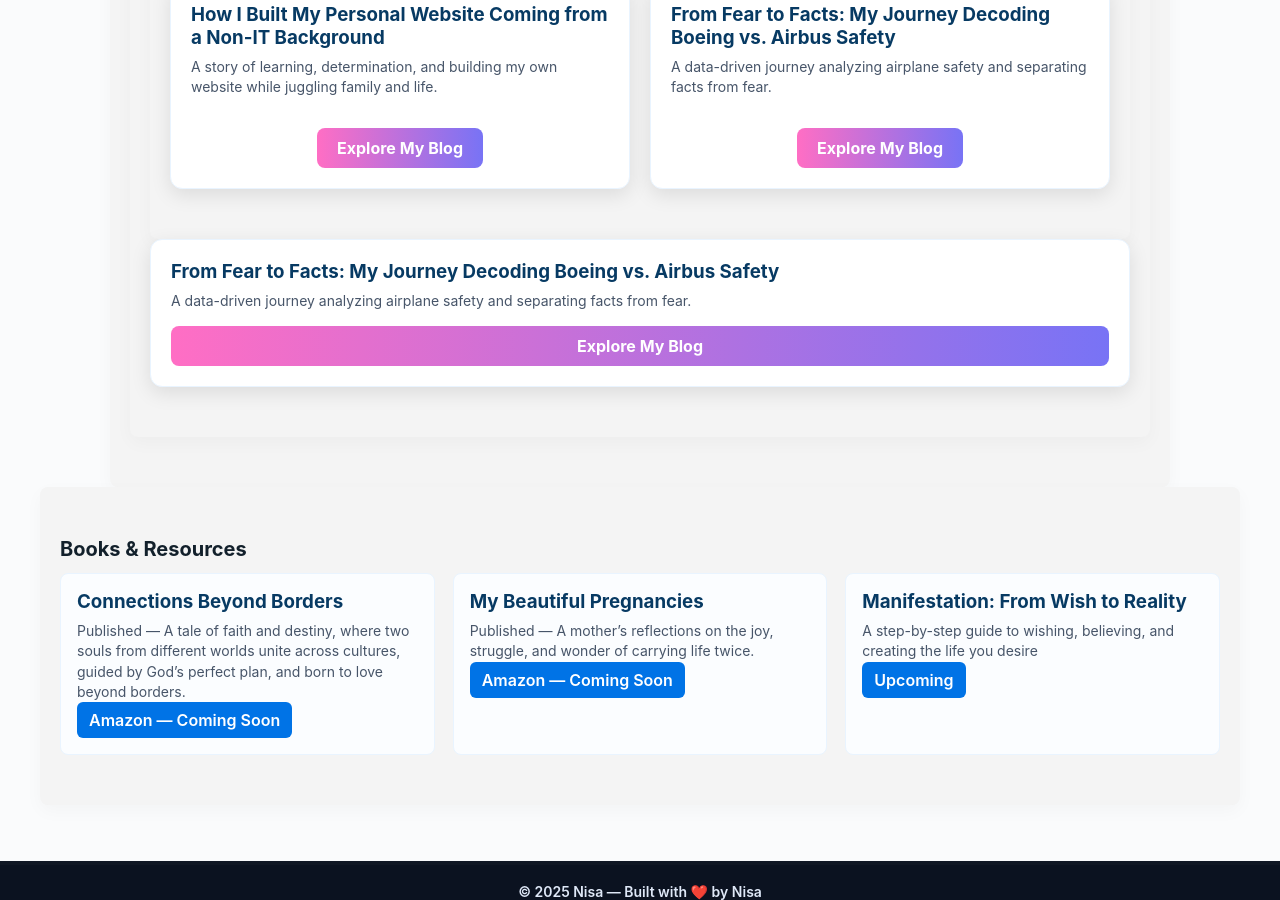
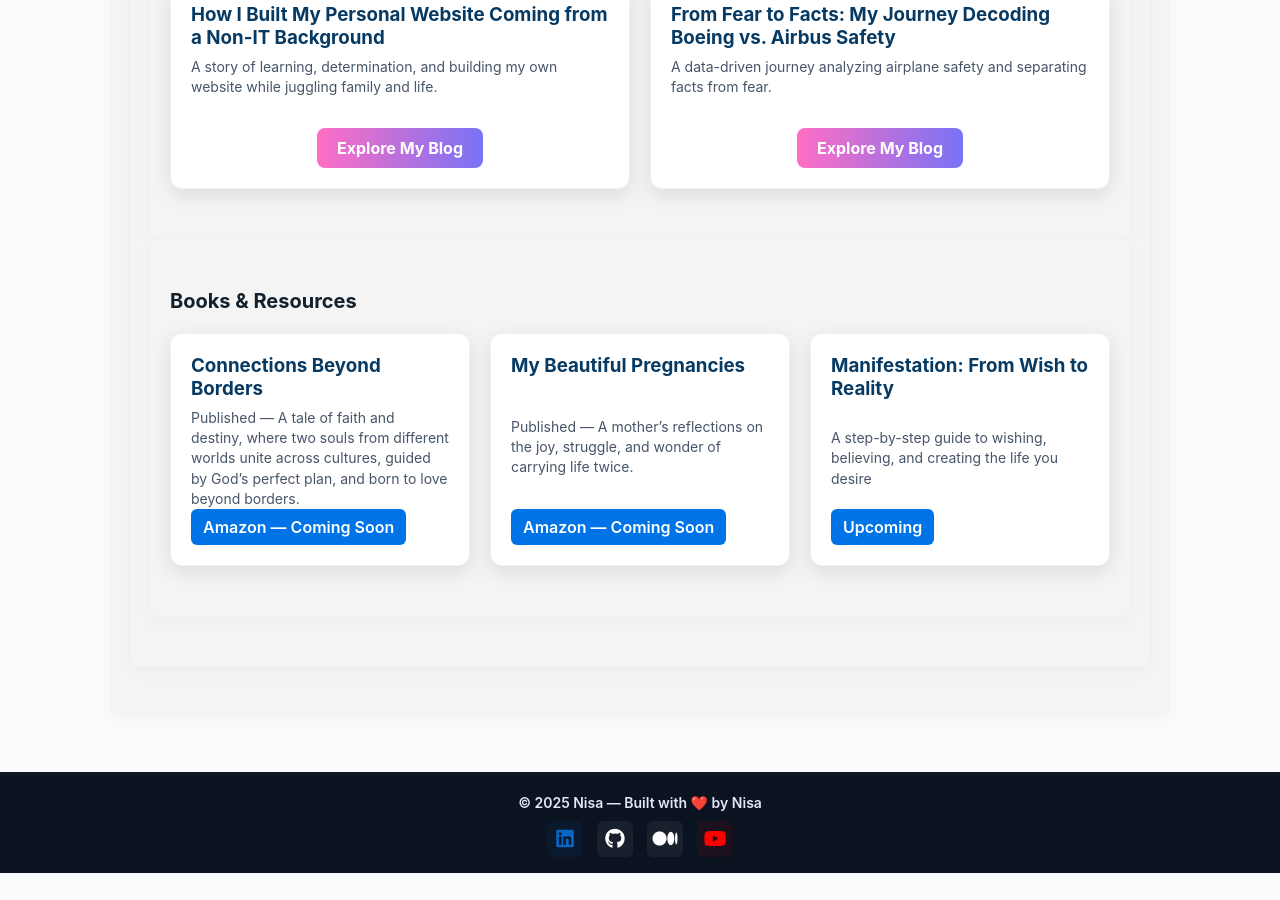
Before and after one commit to tabassumunnisa19/My_Personal_Website, a Jekyll site: the page index.html, which Jekyll copies as it is, in a window 1280 px wide and 900 px high, scrolled down 960 px. Built offline with Jekyll 4.4.1, drawn with Linux system fonts in a browser that asks for light colours; after the commit the page ends 1833 px from its top, so only the background shows below that.

Commit message:
Remove card for 'From Fear to Facts' blog post
Removed a card section from the latest blogs.

```diff
--- a/index.html
+++ b/index.html
@@ -153,14 +153,6 @@
 </style>
 
 
-    <!-- Card 2 -->
-    <div class="card">
-      <h3>From Fear to Facts: My Journey Decoding Boeing vs. Airbus Safety</h3>
-      <p>A data-driven journey analyzing airplane safety and separating facts from fear.</p>
-      <a href="{{ '/posts/2025-10-18-my-third-post.md' | relative_url }}" class="btn-explore">Explore My Blog</a>
-    </div>
-  </div>
-</section>
 
 <style>
 /* Grid layout */
```
